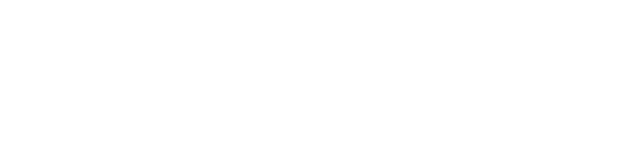
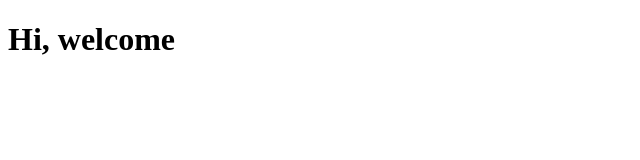
Before and after one commit to mdrafeeque143/E-commerce-, a plain HTML site: page index.html in a window 1280 px wide. Shown: the whole page, without its empty margins (0-640 px from the left). Drawn offline with Linux system fonts and the light colour scheme.

Commit message:
index file changed

```diff
--- a/index.html
+++ b/index.html
@@ -6,6 +6,6 @@
     <title>Document</title>
 </head>
 <body>
-
+    <h1> Hi, welcome</h1>
 </body>
 </html>
```
